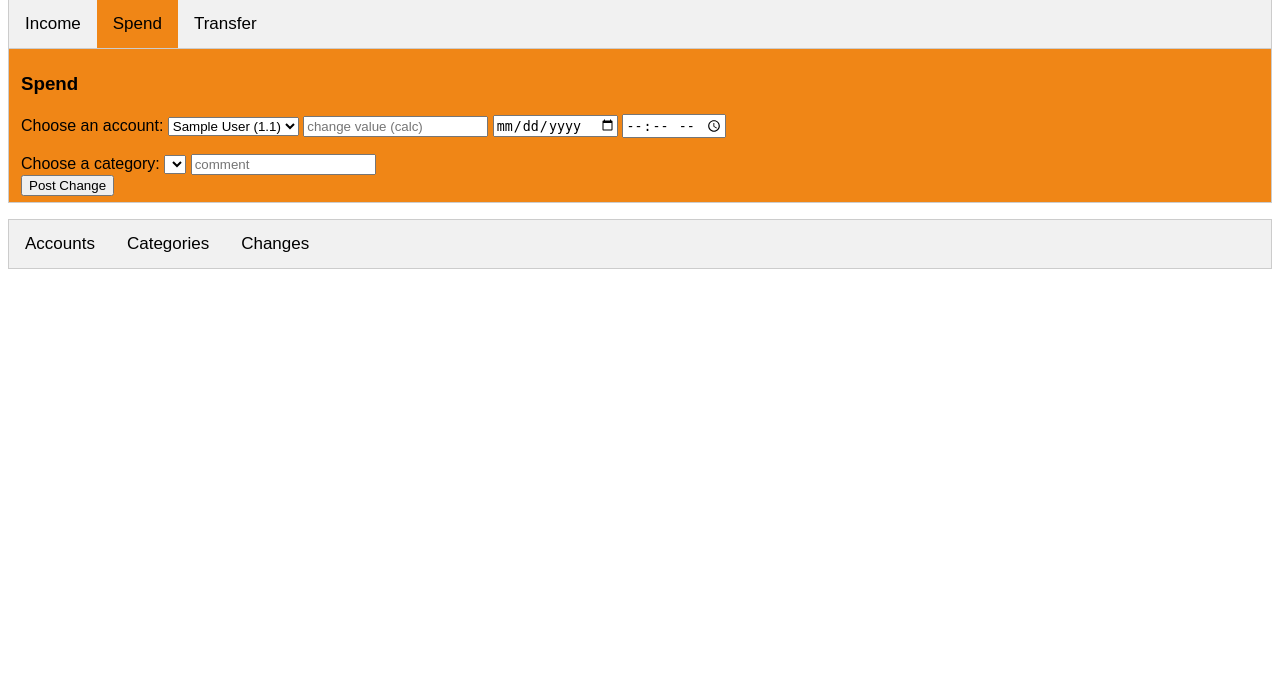
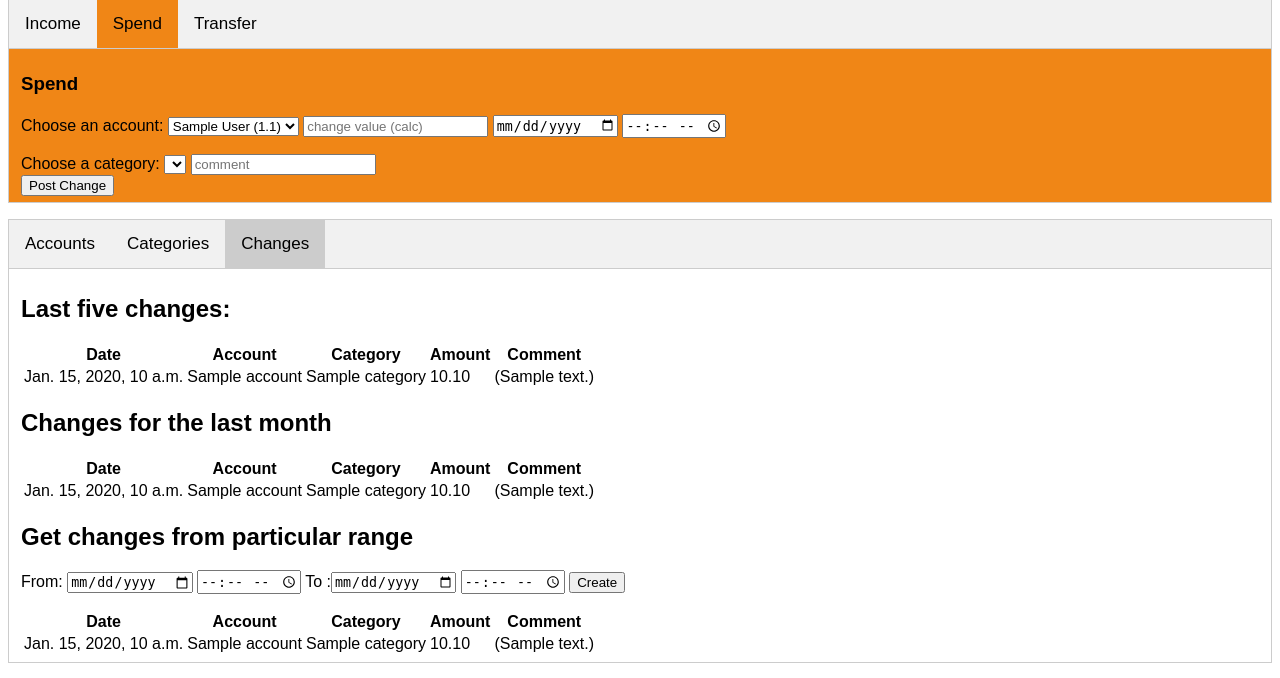
Before and after one commit to Wokzy/MoneyManager, a Django app: template HomeMoney/templates/MoneyManager/list.html in a window 1280 px wide. Shown: the part 122-800 px from the top of the page. Run offline with Django 4.2, Linux system fonts and the light colour scheme; tables that the repository leaves empty hold one stand-in row (values such as "Sample post"); the template is opened without the code that fills it: values that come from a table or form of the project are taken from there, most other values are stand-ins (such as "Sample title", 1, 10 or a date in 2020); lists and menus that the app fills with data are empty.

Commit message:
Old design existance bug fix, new functions added

```diff
--- a/HomeMoney/apps/MoneyManager/urls.py
+++ b/HomeMoney/apps/MoneyManager/urls.py
@@ -11,6 +11,7 @@ urlpatterns = [
 	path('create_account', views.create_account, name = 'create_account'),
 	path('create_category', views.create_category, name = 'create_category'),
 	path('<int:account_id>/remove_account', views.remove_account, name = 'remove_account'),
-	path('accounts_categories_changes', views.accounts_categories_changes, name = 'accounts_categories_changes'),
+	path('particular_changes', views.particular_changes, name = 'particular_changes'),
 	path('transfer', views.transfer, name = 'transfer')
+	#path('accounts_categories_changes', views.accounts_categories_changes, name = 'accounts_categories_changes'),
 ]
--- a/HomeMoney/templates/MoneyManager/list.html
+++ b/HomeMoney/templates/MoneyManager/list.html
@@ -301,6 +301,38 @@ body {font-family: Arial;}
 			No changes yet
 		{% endif %}
 	</table>
+	<p></p>
+	<h2> Get changes from particular range </h2>
+	<p>
+		<form action="{% url 'MoneyManager:particular_changes' %}" method="POST">
+			From: <input type="date" required name="from_date"> <input type="time" name="from_time">
+			To :<input type="date" required name="to_date"> <input type="time" name="to_time">
+
+			{% csrf_token %}
+			<button type="submit">Create</button>
+		</form>
+	</p>
+	<p></p>
+	{% if particular_changes %}
+		<table>
+			<tr>
+				<th>Date</th>
+				<th>Account</th>
+				<th>Category</th>
+				<th>Amount</th>
+				<th>Comment</th>
+			</tr>
+			{% for change in particular_changes %}
+				<tr>
+					<td>{{change.date}}</td>
+					<td>{{change.account.account_name}}{% if change.transfer %} -> {{change.transfer_getter}}{% endif %}</td>
+					<td>{{change.category.name}}</td>
+					<td>{{change.amount}}{% if change.amount_fraction != 0 %}.{{change.amount_fraction}}{% endif %}</td>
+					<td>{% if change.comment != "" %}({{change.comment}}){% endif %}</td>
+				</tr>
+			{% endfor %}
+		</table>
+	{% endif %}
 </div>
 
 <script>
@@ -336,11 +368,10 @@ function openObjectsTab(evt, TabName) {
 }
 </script>
 
-<p></p>
-<!-- <h3>Account</h3> -->
+{% if particular_changes %}
+	<script>
+		document.getElementById("ChangesButton").click();
+	</script>
+{% endif %}
 
-<!--
-<h2>
-<a href="{% url 'MoneyManager:accounts_categories_changes' %}">Accounts, categories and changes</a>
-</h2> -->
 {% endblock %}
```
Also changed, not shown: HomeMoney/apps/MoneyManager/views.py (+60 -16 lines).
